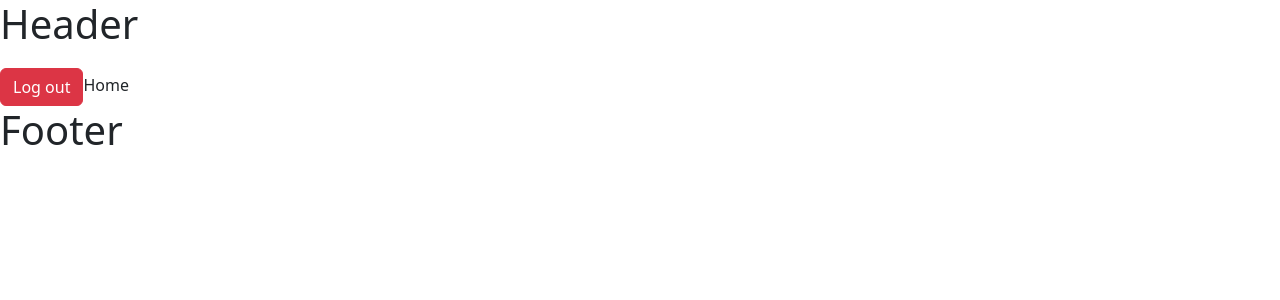
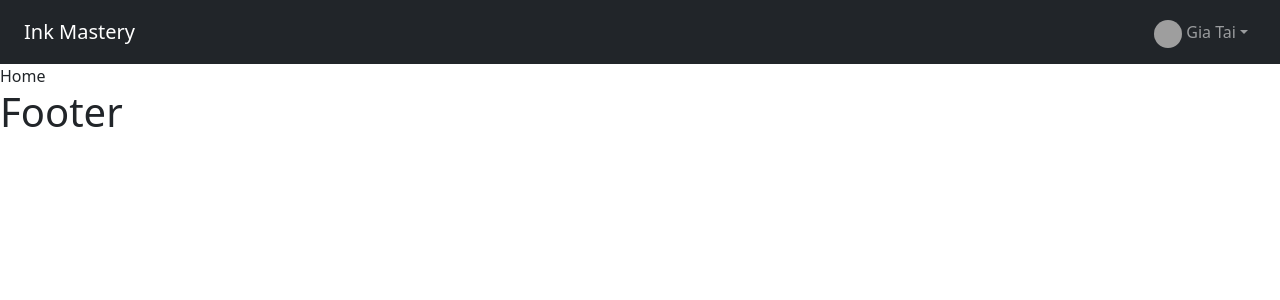
Before and after one commit to taing28/PrintManagement, a React (Create React App) app in the folder print-manager/: page / in a window 1280 px wide. Shown: the top 300 px of the page. Built offline with nearby package versions, Linux system fonts and the light colour scheme; grey boxes are pictures that could not be loaded.

Commit message:
rename Header, Footer and Layout to Component to avoid special name, write header

```diff
--- a/print-manager/src/App.js
+++ b/print-manager/src/App.js
@@ -1,6 +1,6 @@
 import { Route, Routes } from "react-router-dom";
 import './App.css';
-import { AuthPage, Home, Layout, Login, Register, ResetPassword, UpdatePassword } from "./components";
+import { AuthPage, Home, LayoutCompo, Login, Register, ResetPassword, UpdatePassword } from "./components";
 
 function App() {
   return (
@@ -13,7 +13,7 @@ function App() {
           <Route path="update-password" element={<UpdatePassword />} />
         </Route>
 
-        <Route path="/" element={<Layout />} >
+        <Route path="/" element={<LayoutCompo />} >
           <Route index element={<Home />} />
           {/* <Route path="test" element={<Login />} /> */}
         </Route>
--- a/print-manager/src/components/auth/Register.jsx
+++ b/print-manager/src/components/auth/Register.jsx
@@ -1,5 +1,5 @@
 import { memo, useState } from "react";
-import { Button, DatePicker, Form, Input, Row, Select, message } from "antd"
+import { Button, DatePicker, Form, Input, Row, message } from "antd"
 import { Link, useNavigate } from "react-router-dom";
 import axios from 'axios'
 
@@ -129,21 +129,6 @@ export const Register = memo(() => {
                     <Input className="input-box" placeholder="Phone number" />
                 </Form.Item>
 
-                <hr />
-
-                <Form.Item name="teamId"
-                    rules={[
-                        {
-                            required: true,
-                            message: 'Please select your team!',
-                        },
-                    ]}
-                >
-                    <Select className="input-box-select" placeholder="Select team">
-                        <Select.Option value="1">Team 1</Select.Option>
-                    </Select>
-                </Form.Item>
-
                 <Form.Item>
                     <Button type="primary" htmlType="submit" loading={loading}>
                         Sign up
--- a/print-manager/src/components/index.js
+++ b/print-manager/src/components/index.js
@@ -1,9 +1,9 @@
-export { Layout } from "./layouts/Layout";
+export { LayoutCompo } from "./layouts/LayoutCompo";
 export { AuthPage } from "./auth/AuthPage";
 export { Register } from "./auth/Register";
 export { ResetPassword } from "./auth/ResetPassword";
 export { UpdatePassword } from "./auth/UpdatePassword";
 export { Login } from "./auth/Login";
-export { Footer } from "./layouts/Footer";
-export { Header } from "./layouts/Header";
+export { FooterCompo } from "./layouts/FooterCompo";
+export { HeaderCompo } from "./layouts/HeaderCompo";
 export { Home } from "./layouts/Home";
--- a/print-manager/src/components/layouts/Footer.jsx
+++ b/print-manager/src/components/layouts/FooterCompo.jsx
@@ -1,6 +1,6 @@
 import { memo } from "react";
 
-export const Footer = memo(() => {
+export const FooterCompo = memo(() => {
     return (
         <>
         <h1>Footer</h1>
--- a/print-manager/src/components/layouts/Header.jsx
+++ /dev/null
@@ -1,18 +0,0 @@
-import { memo } from "react";
-import { useNavigate } from "react-router-dom";
-
-export const Header = memo(() => {
-    const navigate = useNavigate();
-
-    const logOut = () => {
-        localStorage.removeItem('authToken');
-        navigate('/auth/login');
-    }
-
-    return (
-        <>
-            <h1>Header</h1>
-            <button onClick={logOut} className="btn btn-danger">Log out</button>
-        </>
-    )
-})
--- /dev/null
+++ b/print-manager/src/components/layouts/HeaderCompo.jsx
@@ -0,0 +1,39 @@
+import { memo } from "react";
+import { Link, useNavigate } from "react-router-dom";
+import { Button } from 'antd'
+import Dropdown from 'react-bootstrap/Dropdown';
+import NavItem from 'react-bootstrap/NavItem';
+import NavLink from 'react-bootstrap/NavLink';
+import { Header } from "antd/es/layout/layout";
+
+export const HeaderCompo = memo(() => {
+  const navigate = useNavigate();
+
+  const logOut = () => {
+    localStorage.removeItem('authToken');
+    navigate('/auth/login');
+  }
+
+  return (
+    <Header className="navbar navbar-expand-lg bg-dark ps-4 pe-4" data-bs-theme="dark">
+      <Link className="navbar-brand" to={"/"}>Ink Mastery</Link>
+      <button class="navbar-toggler" type="button" data-bs-toggle="collapse" data-bs-target="#navbarSupportedContent"
+        aria-controls="navbarSupportedContent" aria-expanded="false" aria-label="Toggle navigation">
+        <span class="navbar-toggler-icon"></span>
+      </button>
+        <div className="navbar-nav ms-auto mb-2 mb-lg-0">
+
+          <Dropdown as={NavItem}>
+            <Dropdown.Toggle as={NavLink}>
+              <img src="https://yt3.ggpht.com/ytc/AIdro_mimC9VbaEtPyRCUL55_Vduus-POLQbK2d7hopubLvgA-UFiK0RjYIlhwdeLV7yKNeYJA=s88-c-k-c0x00ffffff-no-rj"
+                alt="Avatar"
+                className="user-avatar" />Gia Tai</Dropdown.Toggle>
+            <Dropdown.Menu className="drop-down-list">
+              <Dropdown.Item><Link to={"/profile/"}>Profile</Link></Dropdown.Item>
+              <Dropdown.Item><button onClick={logOut} className="btn btn-danger">Log out</button></Dropdown.Item>
+            </Dropdown.Menu>
+          </Dropdown>
+        </div>
+    </Header>
+  )
+})
--- a/print-manager/src/components/layouts/Layout.jsx
+++ /dev/null
@@ -1,14 +0,0 @@
-import { memo } from "react";
-import { Header } from "./Header";
-import { Footer } from "./Footer";
-import { Outlet } from "react-router-dom";
-
-export const Layout = memo(() => {
-    return (
-        <>
-            <Header />
-            <Outlet />
-            <Footer />
-        </>
-    )
-})
--- /dev/null
+++ b/print-manager/src/components/layouts/LayoutCompo.jsx
@@ -0,0 +1,14 @@
+import { memo } from "react";
+import { HeaderCompo } from "./HeaderCompo";
+import { FooterCompo } from "./FooterCompo";
+import { Outlet } from "react-router-dom";
+
+export const LayoutCompo = memo(() => {
+    return (
+        <>
+            <HeaderCompo />
+            <Outlet />
+            <FooterCompo />
+        </>
+    )
+})
--- a/print-manager/src/index.css
+++ b/print-manager/src/index.css
@@ -94,3 +94,27 @@ code {
   font-size: 16px;
   font-weight: 700;
 }
+
+/* Header */
+.user-avatar {
+  width: 28px;
+  height: 28px;
+  border-radius: 50%;
+  margin-right: 4px;
+}
+
+.drop-down-list a {
+  text-decoration: none;
+  color: #fff;
+  line-height: 2;
+}
+
+.drop-down-list a:hover {
+  background-color: #333;
+  text-decoration: underline;
+}
+
+.drop-down-list button {
+  padding: 2px 12px;
+  width: 100%;
+}
```
